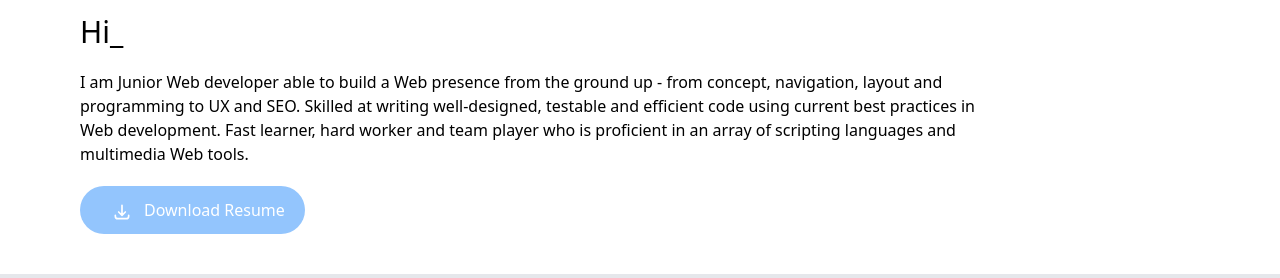
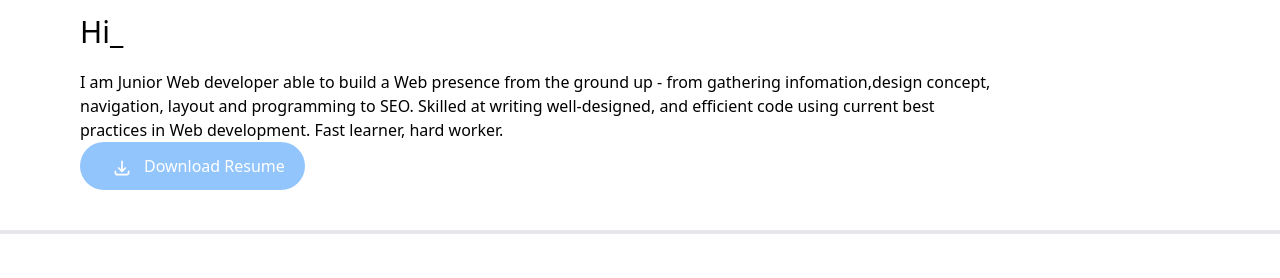
Before and after one commit to patradanai/portfolio-nextjs, a Next.js app: page /about in a window 1280 px wide. Shown: the part 414-692 px from the top of the page. Built offline with nearby package versions, Linux system fonts and the light colour scheme.

Commit message:
completed

```diff
--- a/components/Footer/index.js
+++ b/components/Footer/index.js
@@ -20,13 +20,13 @@ const Footer = () => {
               <li>E-mail: patradanai_n@hotmail.com</li>
             </ul>
             <div className="flex my-3 space-x-5">
-              <a>
+              <a href="https://www.facebook.com/patradanai">
                 <FacebookIcon className="w-8 h-8" />
               </a>
-              <a>
+              <a href="https://github.com/patradanai">
                 <GithubIcon className="w-8 h-8" />
               </a>
-              <a>
+              <a href="https://www.linkedin.com/in/patradanai-nakpimay/">
                 <LinkedInIcon className="w-8 h-8" />
               </a>
             </div>
--- a/components/Screens/AboutScreen/index.js
+++ b/components/Screens/AboutScreen/index.js
@@ -85,16 +85,17 @@ const AboutSceen = () => {
           <p className="text-3xl">Hi_</p>
           <p className="text-md" style={{ maxWidth: 920 }}>
             I am Junior Web developer able to build a Web presence from the
-            ground up - from concept, navigation, layout and programming to UX
-            and SEO. Skilled at writing well-designed, testable and efficient
-            code using current best practices in Web development. Fast learner,
-            hard worker and team player who is proficient in an array of
-            scripting languages and multimedia Web tools.
+            ground up - from gathering infomation,design concept, navigation,
+            layout and programming to SEO. Skilled at writing well-designed, and
+            efficient code using current best practices in Web development. Fast
+            learner, hard worker.
           </p>
-          <button className="bg-blue-300 text-white py-3 px-5 rounded-3xl">
-            <DownloadIcon className="w-5 h-5 inline-block mx-3" />
-            Download Resume
-          </button>
+          <a href="/Patradanai Nakpimay.pdf">
+            <button className="bg-blue-300 text-white py-3 px-5 rounded-3xl hover:bg-gray-500">
+              <DownloadIcon className="w-5 h-5 inline-block mx-3" />
+              Download Resume
+            </button>
+          </a>
         </div>
       </div>
       <hr className="border-2 my-10"></hr>
--- a/components/Screens/ContactScreen/index.js
+++ b/components/Screens/ContactScreen/index.js
@@ -14,13 +14,19 @@ const ContactSceen = () => {
             <li>Phone: +668-3949-1651</li>
             <li>E-mail: patradanai_n@hotmail.com</li>
             <li>
-              <GithubIcon className="w-10 h-10" />
+              <a href="https://github.com/patradanai">
+                <GithubIcon className="w-10 h-10" />
+              </a>
             </li>
             <li>
-              <LinkedInIcon className="w-10 h-10" />
+              <a href="https://www.linkedin.com/in/patradanai-nakpimay/">
+                <LinkedInIcon className="w-10 h-10" />
+              </a>
             </li>
             <li>
-              <FacebookIcon className="w-10 h-10" />
+              <a href="https://www.facebook.com/patradanai">
+                <FacebookIcon className="w-10 h-10" />
+              </a>
             </li>
           </ul>
         </div>
--- a/components/Screens/HomeScreen/index.js
+++ b/components/Screens/HomeScreen/index.js
@@ -43,13 +43,13 @@ const HomeScreen = () => {
                 Full stack WEb developer
               </p>
               <div className="flex justify-center space-x-3">
-                <a>
+                <a href="https://github.com/patradanai">
                   <div className="w-12 h-12 bg-white rounded-md flex justify-center items-center">
                     <GithubIcon className="w-10 h-10" />
                   </div>
                 </a>
                 <div className="w-12 h-12 bg-white rounded-md flex justify-center items-center">
-                  <a>
+                  <a href="https://www.linkedin.com/in/patradanai-nakpimay/">
                     <LinkedIn className="w-10 h-10" />
                   </a>
                 </div>
--- a/components/elements/CardItem/index.js
+++ b/components/elements/CardItem/index.js
@@ -28,7 +28,12 @@ const CardItem = ({ name, desc, stack, web, img }) => {
             </div>
           </div>
           <div className="w-full mt-10 flex justify-end items-end">
-            <a href={web} title="DooDeeShops">
+            <a
+              href={`https://${web}`}
+              title="DooDeeShops"
+              target="_blank"
+              rel="noopener noreferrer"
+            >
               {web}
             </a>
           </div>
```
Also changed, not shown: 1 other file (tests, documents, lock files or other folders).
